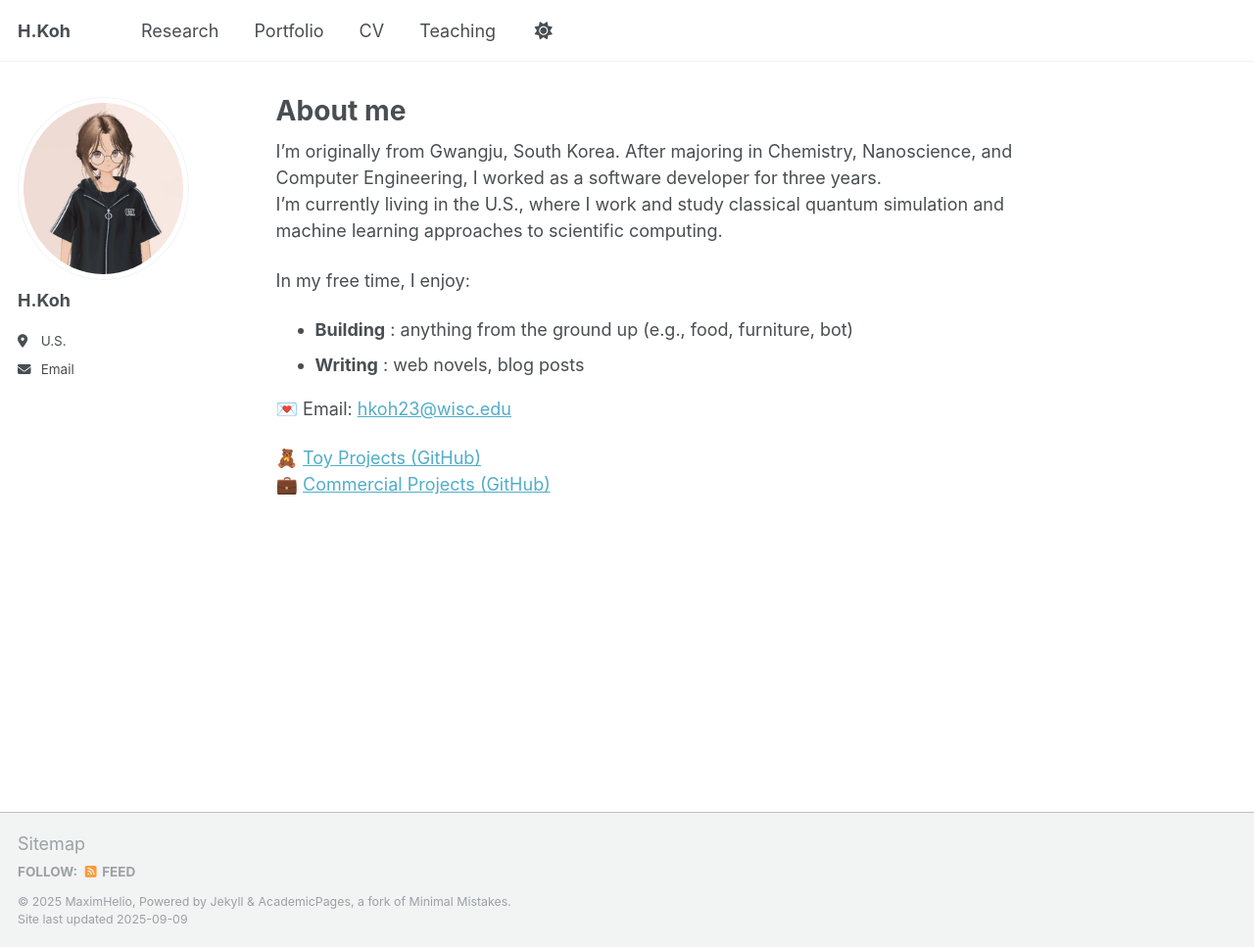
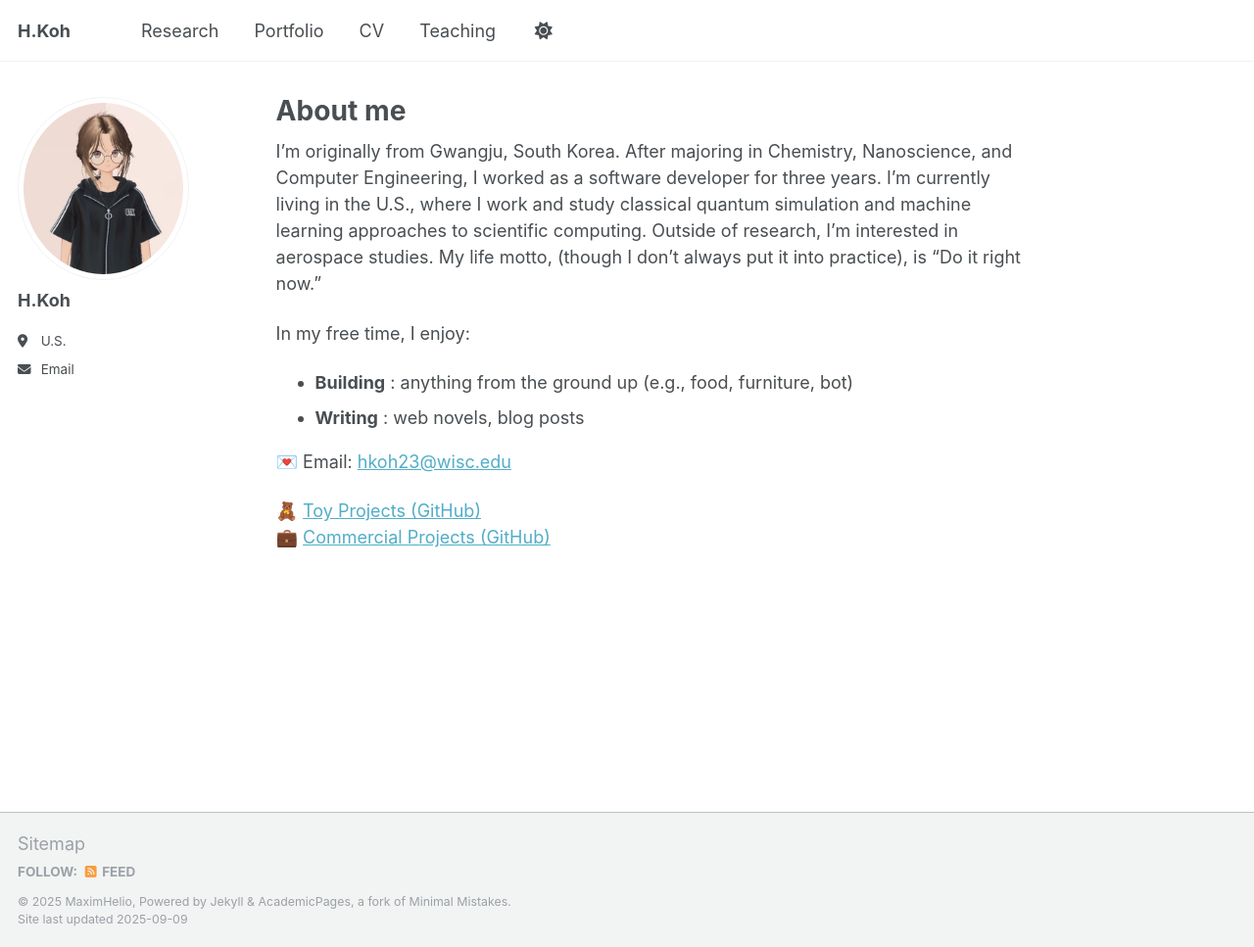
Before and after one commit to MaximHelio/MaximHelio.github.io, a Jekyll site: the page built from _pages/about.md, in a window 1280 px wide and 967 px high. Shown: the whole window at 98% size. Built offline with Jekyll 4.4.1, drawn with Linux system fonts in a browser that asks for light colours.

Commit message:
Modify this

```diff
--- a/_pages/about.md
+++ b/_pages/about.md
@@ -8,7 +8,7 @@ redirect_from:
 ---
 
 I'm originally from Gwangju, South Korea. After majoring in Chemistry, Nanoscience, and Computer Engineering, I worked as a software developer for three years.
-I'm currently living in the U.S., where I work and study classical quantum simulation and machine learning approaches to scientific computing.
+I'm currently living in the U.S., where I work and study classical quantum simulation and machine learning approaches to scientific computing. Outside of research, I’m interested in aerospace studies. My life motto, (though I don’t always put it into practice), is “Do it right now.”
 
 In my free time, I enjoy:
 - **Building** : anything from the ground up (e.g., food, furniture, bot)
```
Also changed, not shown: _pages/teaching.md (+1 -1 lines), 1 other file.
